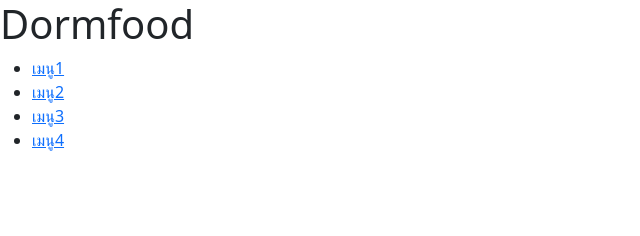
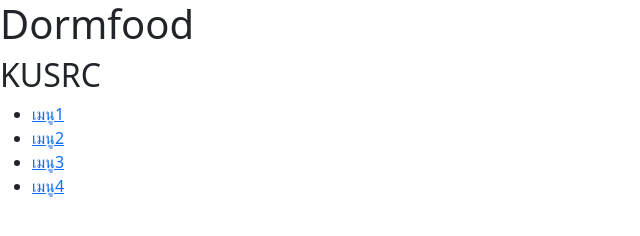
Before and after one commit to JetnipatMark/dormfood, a plain HTML site: page index.html in a window 1280 px wide. Shown: the whole page, without its empty margins (0-640 px from the left). Drawn offline with nearby package versions, Linux system fonts and the light colour scheme.

Commit message:
Master Edit index

```diff
--- a/index.html
+++ b/index.html
@@ -9,6 +9,7 @@
 </head>
 <body>
     <h1>Dormfood</h1>
+    <h2>KUSRC</h2>
     <ul>
         <li>
             <a href="menu1.html">เมนู1</a>
```
